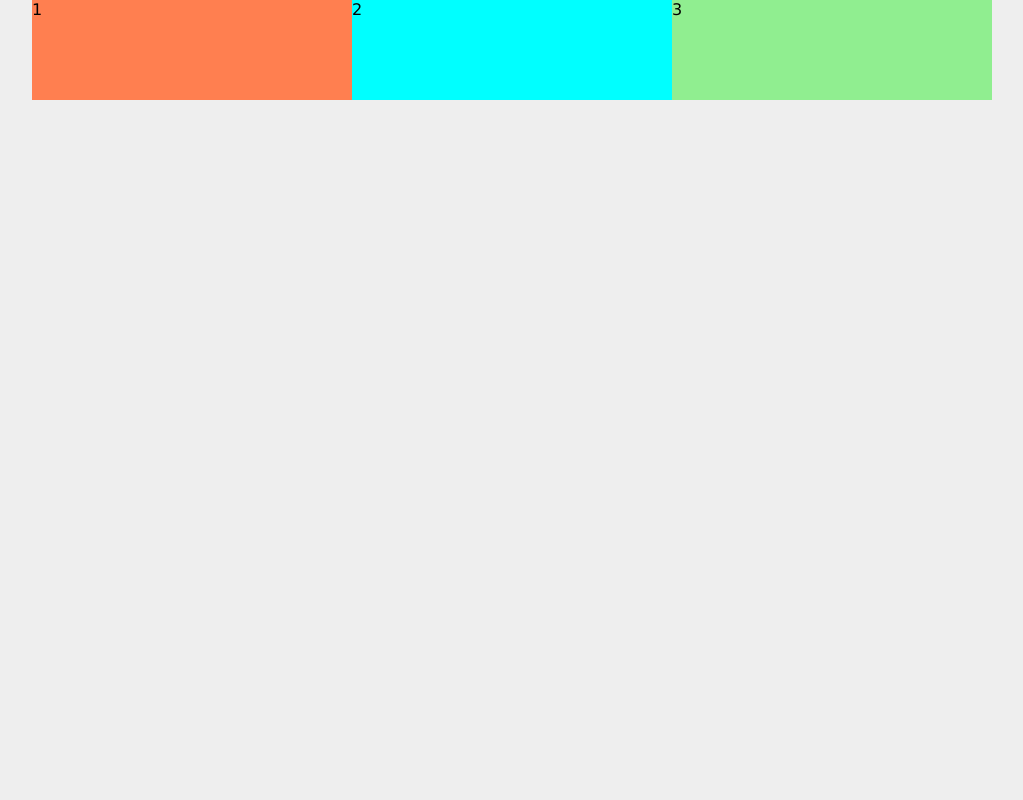
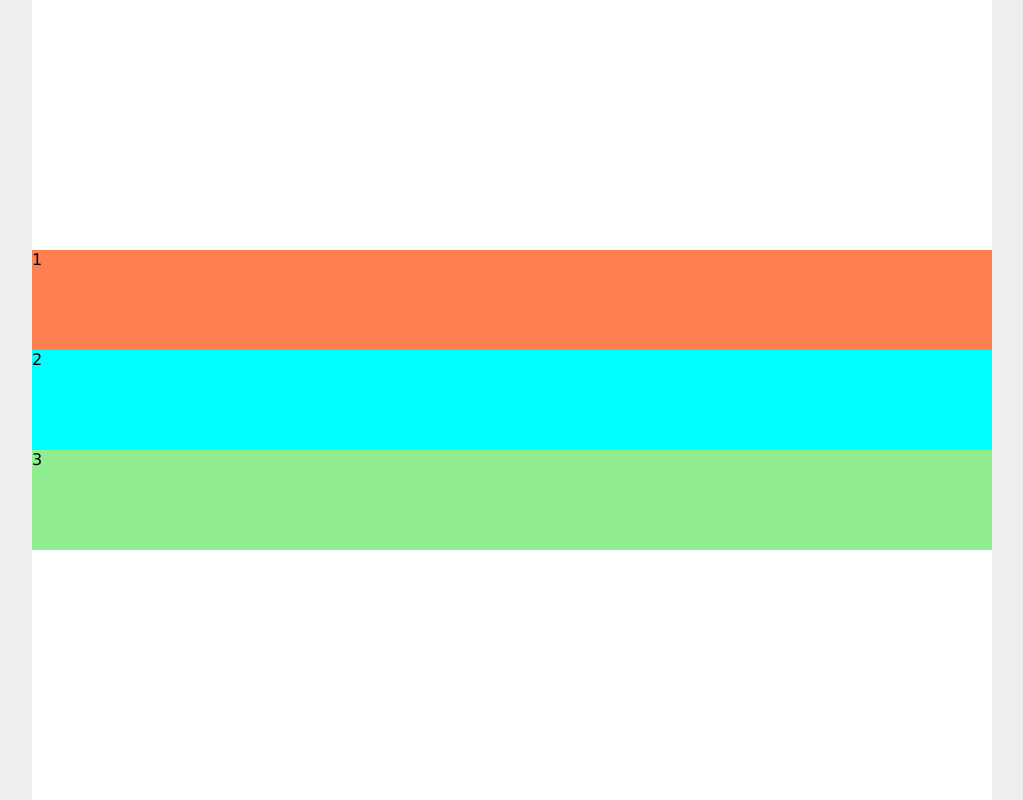
Before and after one commit to ironcarbon/Flexbox, a plain HTML site: page index.html in a window 1280 px wide. Shown: the whole page, without its empty margins (128-1151 px from the left). Drawn offline with Linux system fonts and the light colour scheme.

Commit message:
axis/ justify-content/ flex-flow

```diff
--- a/style.css
+++ b/style.css
@@ -17,13 +17,16 @@ body{
     display: flex;
     background: #fff;
     flex-wrap: wrap;
+    flex-flow: column;
+    justify-content: center;
+    height: 800px;
 }
 
 
 .box{
     height: 100px;
     /* flex-basis: 300px; */
-    flex: 1 0 200px;
+    flex: 0 0 100px;
 
 }
 .one{
@@ -36,3 +39,10 @@ body{
 .three{
     background: lightgreen;
 }
+
+/*
+ justify-content always works in main axis
+flex-flow: row/column changes the direction of axis
+set the column change the main axis direction!
+
+*/
```
